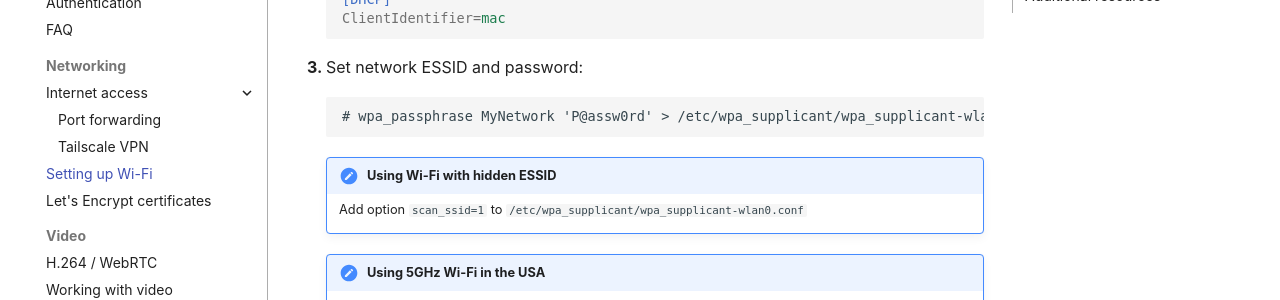
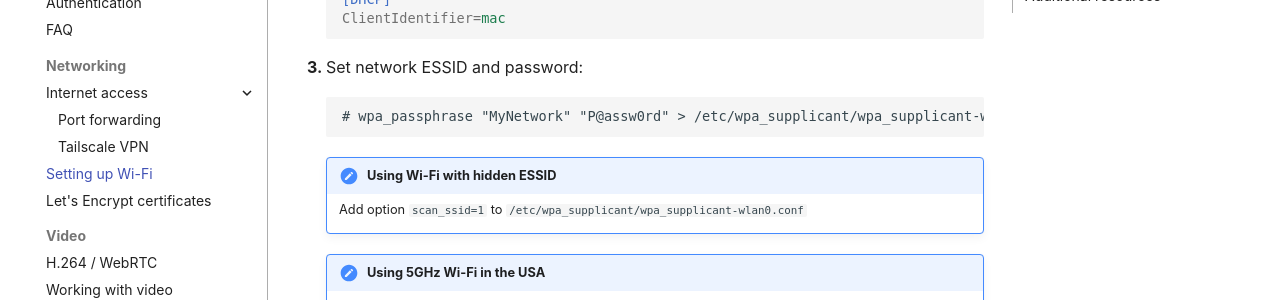
Before and after one commit to pikvm/pikvm, an MkDocs documentation site: the page built from docs/wifi.md, in a window 1280 px wide and 900 px high, scrolled down 1007 px. Shown: the part 152-452 px from the top of the window. Built offline with MkDocs 1.6.1 and Material for MkDocs 9.7.7, drawn with Linux system fonts in a browser that asks for light colours; some web fonts are replaced; comment, search, counter and statistics services are not loaded.

````diff
--- a/docs/wifi.md
+++ b/docs/wifi.md
@@ -46,7 +46,7 @@ Alternatively you can connect to the PiKVM via SSH. The built-in Web Terminal (a
 3. Set network ESSID and password:
 
     ```
-    # wpa_passphrase MyNetwork 'P@assw0rd' > /etc/wpa_supplicant/wpa_supplicant-wlan0.conf
+    # wpa_passphrase "MyNetwork" "P@assw0rd" > /etc/wpa_supplicant/wpa_supplicant-wlan0.conf
     ```
 
     !!! note "Using Wi-Fi with hidden ESSID"
````
